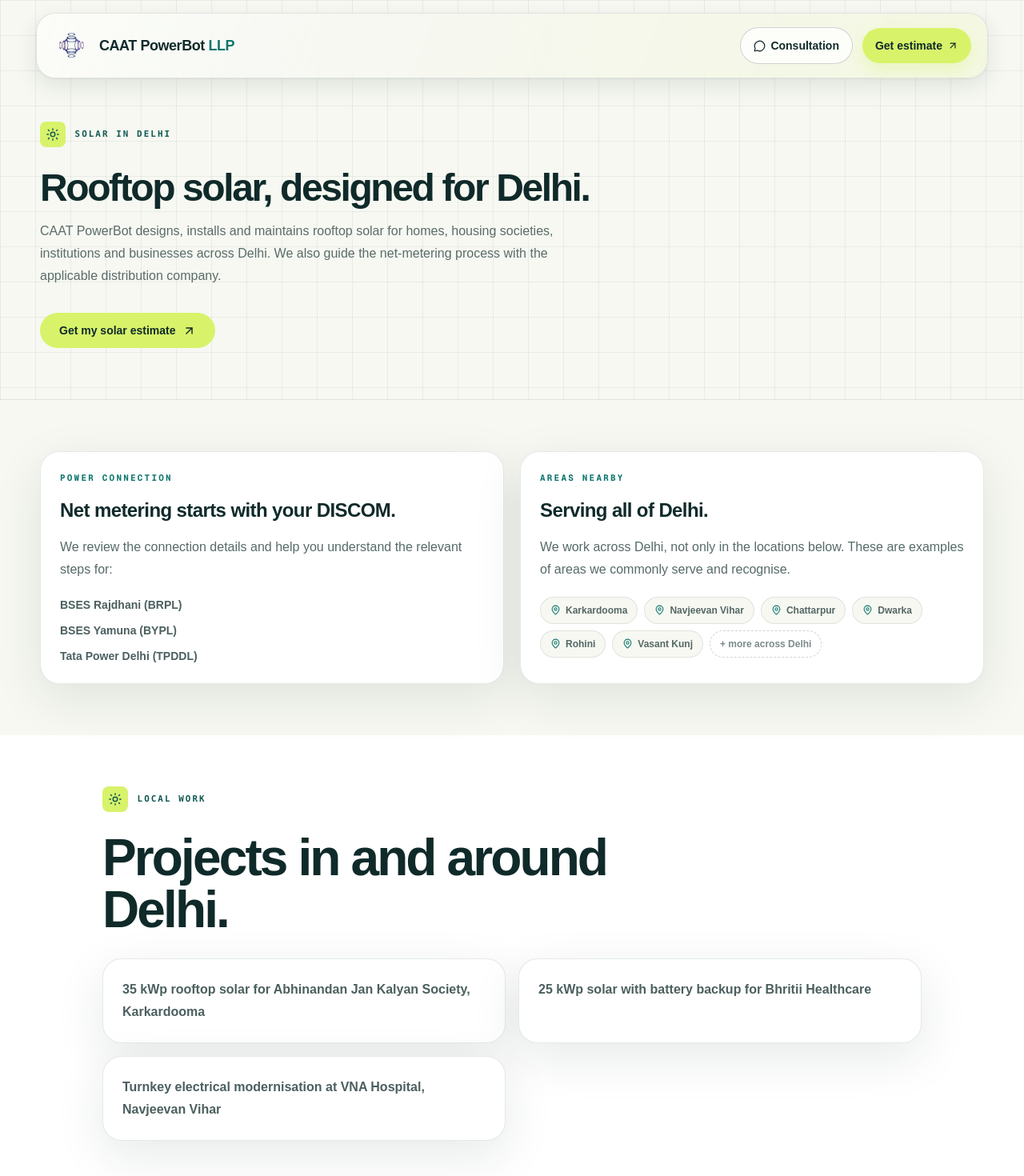
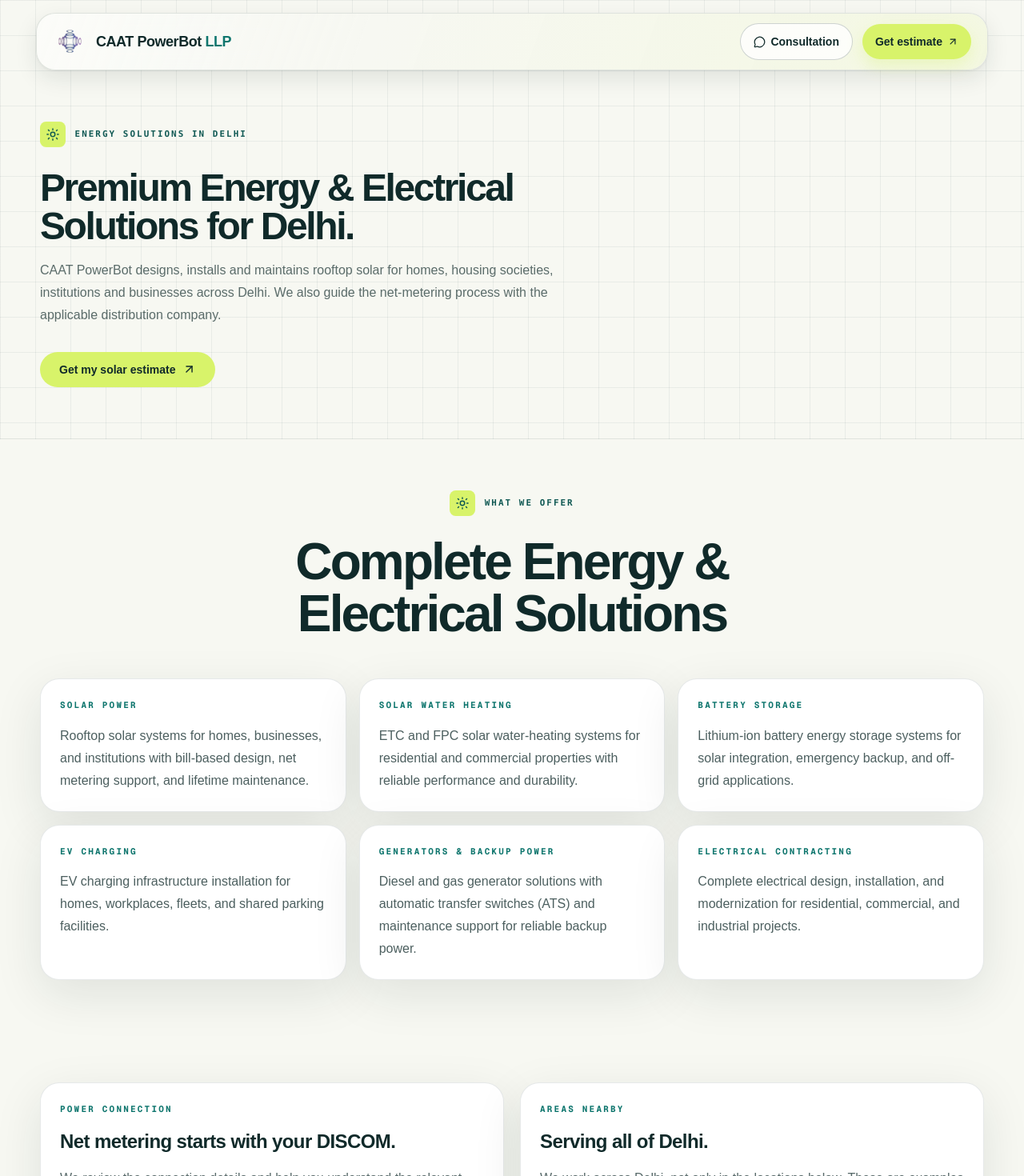
Before and after one commit to AmanG-04/caatweb, a Next.js app: page /solar-installation/delhi in a window 1280 px wide. Shown: the top 1470 px of the page at 80% size. Built offline with nearby package versions, Linux system fonts and the light colour scheme; a web font is replaced by a local one.

Commit message:
feat: enhance service area page with detailed energy solutions and improve layout; update brand marquee for better navigation

```diff
--- a/app/solar-installation/[city]/page.tsx
+++ b/app/solar-installation/[city]/page.tsx
@@ -20,8 +20,8 @@ export async function generateMetadata({ params }: PageProps): Promise<Metadata>
   if (!area) return { title: "Service area not found | CAAT PowerBot" };
 
   return {
-    title: `Solar Panel Installation in ${area.name} | CAAT PowerBot`,
-    description: `Rooftop solar installation in ${area.name}, ${area.state}. Get a practical bill-based estimate and support with net metering from CAAT PowerBot.`,
+    title: `Solar, Generators, EV Chargers & Electrical Services in ${area.name} | CAAT PowerBot`,
+    description: `Premium solar panel installation, solar water heaters, generators, EV chargers, and electrical contracting services in ${area.name}, ${area.state}. From design to commissioning with expert support.`,
     alternates: { canonical: `/solar-installation/${area.slug}` },
   };
 }
@@ -45,8 +45,8 @@ export default async function ServiceAreaPage({ params }: PageProps) {
       <script type="application/ld+json" dangerouslySetInnerHTML={{ __html: JSON.stringify(areaSchema).replace(/</g, "\\u003c") }} />
       <section className="hero-flow border-b border-ink/10">
         <div className="container-wide py-12 sm:py-16">
-          <p className="section-kicker">Solar in {area.name}</p>
-          <h1 className="page-title mt-5 max-w-4xl">Rooftop solar, designed for {area.name}.</h1>
+          <p className="section-kicker">Energy Solutions in {area.name}</p>
+          <h1 className="page-title mt-5 max-w-4xl">Premium Energy & Electrical Solutions for {area.name}.</h1>
           <p className="section-copy mt-6 max-w-2xl">{area.description}</p>
           <Link href="/quote" className={buttonStyles("primary", "mt-8 gap-2 px-6")}>
             Get my solar estimate
@@ -54,6 +54,42 @@ export default async function ServiceAreaPage({ params }: PageProps) {
           </Link>
         </div>
       </section>
+
+      <section className="bg-paper py-12 sm:py-16">
+        <div className="container-wide">
+          <div className="mb-12 text-center">
+            <p className="section-kicker">What We Offer</p>
+            <h2 className="section-title mx-auto">Complete Energy & Electrical Solutions</h2>
+          </div>
+          <div className="grid gap-4 md:grid-cols-2 lg:grid-cols-3">
+            <Card className="border border-ink/10">
+              <p className="font-mono text-[11px] font-bold uppercase tracking-[.2em] text-teal">Solar Power</p>
+              <p className="mt-4 leading-7 text-ink/75">Rooftop solar systems for homes, businesses, and institutions with bill-based design, net metering support, and lifetime maintenance.</p>
+            </Card>
+            <Card className="border border-ink/10">
+              <p className="font-mono text-[11px] font-bold uppercase tracking-[.2em] text-teal">Solar Water Heating</p>
+              <p className="mt-4 leading-7 text-ink/75">ETC and FPC solar water-heating systems for residential and commercial properties with reliable performance and durability.</p>
+            </Card>
+            <Card className="border border-ink/10">
+              <p className="font-mono text-[11px] font-bold uppercase tracking-[.2em] text-teal">Battery Storage</p>
+              <p className="mt-4 leading-7 text-ink/75">Lithium-ion battery energy storage systems for solar integration, emergency backup, and off-grid applications.</p>
+            </Card>
+            <Card className="border border-ink/10">
+              <p className="font-mono text-[11px] font-bold uppercase tracking-[.2em] text-teal">EV Charging</p>
+              <p className="mt-4 leading-7 text-ink/75">EV charging infrastructure installation for homes, workplaces, fleets, and shared parking facilities.</p>
+            </Card>
+            <Card className="border border-ink/10">
+              <p className="font-mono text-[11px] font-bold uppercase tracking-[.2em] text-teal">Generators & Backup Power</p>
+              <p className="mt-4 leading-7 text-ink/75">Diesel and gas generator solutions with automatic transfer switches (ATS) and maintenance support for reliable backup power.</p>
+            </Card>
+            <Card className="border border-ink/10">
+              <p className="font-mono text-[11px] font-bold uppercase tracking-[.2em] text-teal">Electrical Contracting</p>
+              <p className="mt-4 leading-7 text-ink/75">Complete electrical design, installation, and modernization for residential, commercial, and industrial projects.</p>
+            </Card>
+          </div>
+        </div>
+      </section>
+
       <section className="bg-paper py-12 sm:py-16">
         <div className="container-wide grid gap-5 md:grid-cols-2">
           <Card className="border border-ink/10">
--- a/components/brand-marquee.tsx
+++ b/components/brand-marquee.tsx
@@ -1,3 +1,5 @@
+import Link from "next/link";
+
 const brands = [
   "Solar Panels",
   "Solar Water Heaters",
@@ -24,11 +26,13 @@ function BrandSet() {
 
 export function BrandMarquee() {
   return (
-    <section className="brand-marquee" aria-label="Products and services">
-      <div className="brand-marquee-track">
-        <BrandSet />
-        <BrandSet />
-      </div>
-    </section>
+    <Link href="/solutions">
+      <section className="brand-marquee cursor-pointer transition-opacity hover:opacity-80" aria-label="Products and services - click to explore solutions">
+        <div className="brand-marquee-track">
+          <BrandSet />
+          <BrandSet />
+        </div>
+      </section>
+    </Link>
   );
 }
--- a/components/footer.tsx
+++ b/components/footer.tsx
@@ -162,7 +162,7 @@ export default function Footer() {
               {serviceAreas.map((area) => (
                 <li key={area.slug}>
                   <Link href={`/solar-installation/${area.slug}`} className="text-sm text-white/70 transition-colors hover:text-gold-soft">
-                    Solar in {area.name}
+                    {area.name}
                   </Link>
                 </li>
               ))}
--- a/components/landing.tsx
+++ b/components/landing.tsx
@@ -21,7 +21,7 @@ export function Landing() {
       <div className="h-16 sm:h-10" aria-hidden="true" />
 
       <section className="hero-flow relative overflow-hidden">
-        <div className="container-wide relative z-10 grid items-center gap-6 py-8 sm:gap-10 sm:py-12 lg:min-h-[590px] lg:gap-15 lg:grid-cols-[.86fr_1.14fr] lg:py-2">
+        <div className="container-wide relative z-10 grid items-center gap-6 py-6 sm:gap-10 sm:py-8 lg:min-h-[520px] lg:gap-15 lg:grid-cols-[.86fr_1.14fr] lg:py-1">
           <div className="hero-copy">
             {/* <p className="section-kicker">Delhi NCR rooftop solar</p> */}
             <h1 className="hero-copy-title mt-0 max-w-2xl text-[2.25rem] font-black leading-[1.01] tracking-[-.05em] sm:text-5xl lg:text-5xl">
@@ -34,12 +34,11 @@ export function Landing() {
           </div>
           <div className="hero-scene min-w-0">
             <SolarScene />
-            <p className="mt-3 text-center font-mono text-[10px] font-bold tracking-[.16em] text-teal">DRAG THE TIMELINE · WATCH THE SUN CHARGE THE HOUSE</p>
           </div>
         </div>
       </section>
 
-      <div className="-mt-1 sm:-mt-13">
+      <div className="-mt-6 sm:-mt-11">
         <BrandMarquee />
       </div>
 
--- a/components/site-header.tsx
+++ b/components/site-header.tsx
@@ -31,9 +31,9 @@ export function SiteHeader({ context, fixed = false }: SiteHeaderProps) {
   const isEstimatePage = pathname === "/quote" || pathname.startsWith("/quote/");
 
   return (
-    <nav className={`site-header container-wide z-50 flex items-center justify-between gap-3 bg-cream/95 py-3 backdrop-blur-md sm:gap-6 sm:py-4 ${fixed ? "site-header-fixed" : ""}`} aria-label="Primary navigation">
+    <nav className={`site-header container-wide z-50 flex items-center justify-between gap-3 bg-cream/95 py-2.5 backdrop-blur-md sm:gap-6 sm:py-3 ${fixed ? "site-header-fixed" : ""}`} aria-label="Primary navigation">
       <Link href="/" prefetch={false} className={`flex min-w-0 items-center gap-2 sm:gap-2.5 ${pathname === "/" ? "site-header-home-active" : ""}`} aria-label="CAAT PowerBot LLP home" aria-current={pathname === "/" ? "page" : undefined}>
-        <Image src={logo} alt="CAAT PowerBot logo" width={50} height={50} className="h-8.5 w-8.5 shrink-0 object-contain sm:h-12 sm:w-12" priority />
+        <Image src={logo} alt="CAAT PowerBot logo" width={50} height={50} className="h-8 w-8 shrink-0 object-contain sm:h-11 sm:w-11" priority />
         <span className="truncate text-[13px] font-black tracking-tight sm:text-lg">CAAT PowerBot <span className="hidden text-teal sm:inline">LLP</span></span>
       </Link>
       <div className="site-header-links hidden gap-4 text-md font-semibold lg:flex">
@@ -44,8 +44,8 @@ export function SiteHeader({ context, fixed = false }: SiteHeaderProps) {
       </div>
       {context ? <span className="site-header-context text-xs font-bold uppercase tracking-[.14em] text-ink/50">{context}</span> : <div className="flex shrink-0 items-center gap-2 sm:gap-3">
         <MobileNavMenu />
-        <a href={site.whatsapp(defaultWhatsappMessage)} target="_blank" rel="noopener noreferrer" className={buttonStyles("outline", "site-header-consultation hidden min-h-10 gap-1.5 px-3 text-xs sm:min-h-11 sm:px-4 sm:text-sm lg:inline-flex")}><MessageCircle size={15} />Consultation</a>
-        <Link href="/quote" prefetch={false} className={buttonStyles("primary", `site-header-cta min-h-9 gap-1 px-2.5 text-[11px] sm:min-h-11 sm:gap-1.5 sm:px-4 sm:text-sm ${isEstimatePage ? "site-header-cta-active" : ""}`)} aria-current={isEstimatePage ? "page" : undefined}><span className="sm:hidden">Estimate</span><span className="hidden sm:inline">Get estimate</span><ArrowUpRight size={14} /></Link>
+        <a href={site.whatsapp(defaultWhatsappMessage)} target="_blank" rel="noopener noreferrer" className={buttonStyles("outline", "site-header-consultation hidden min-h-9 gap-1.5 px-3 text-xs sm:min-h-10 sm:px-4 sm:text-sm lg:inline-flex")}><MessageCircle size={15} />Consultation</a>
+        <Link href="/quote" prefetch={false} className={buttonStyles("primary", `site-header-cta min-h-8 gap-1 px-2.5 text-[11px] sm:min-h-9 sm:gap-1.5 sm:px-4 sm:text-sm ${isEstimatePage ? "site-header-cta-active" : ""}`)} aria-current={isEstimatePage ? "page" : undefined}><span className="sm:hidden">Estimate</span><span className="hidden sm:inline">Get estimate</span><ArrowUpRight size={14} /></Link>
       </div>}
     </nav>
   );
--- a/components/solar-scene.tsx
+++ b/components/solar-scene.tsx
@@ -331,6 +331,9 @@ export default function SolarScene() {
         </div>
       </div>
 
+      {/* Help text */}
+      <p className="text-center font-mono text-[9px] font-bold tracking-[.16em] text-teal px-5 py-2">DRAG THE TIMELINE · WATCH THE SUN CHARGE THE HOUSE</p>
+
       {/* Controls */}
       <div className="grid grid-cols-[2.25rem_minmax(0,1fr)] items-center gap-4 border-t border-white/10 bg-dusk/60 px-5 py-3 backdrop-blur sm:px-8">
         <button
```
